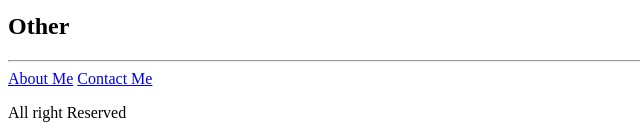
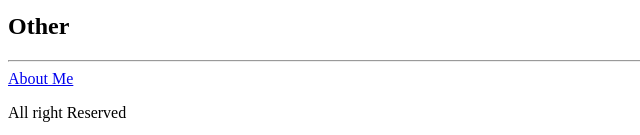
Before and after one commit to Ahadmalik2525/My-Resume, a plain HTML site: page index.html in a window 1280 px wide. Shown: the part 1007-1142 px from the top of the page, 0-640 px from the left. Drawn offline with Linux system fonts and the light colour scheme.

Commit message:
Update index.html

```diff
--- a/index.html
+++ b/index.html
@@ -46,7 +46,6 @@
     <h2>Other</h2>
     <hr/>
     <a href="./public/aboutme.html">About Me</a>
-    <a href="./public/contact.html">Contact Me</a>
 
     <footer>
         <p>All right Reserved </p>
```
